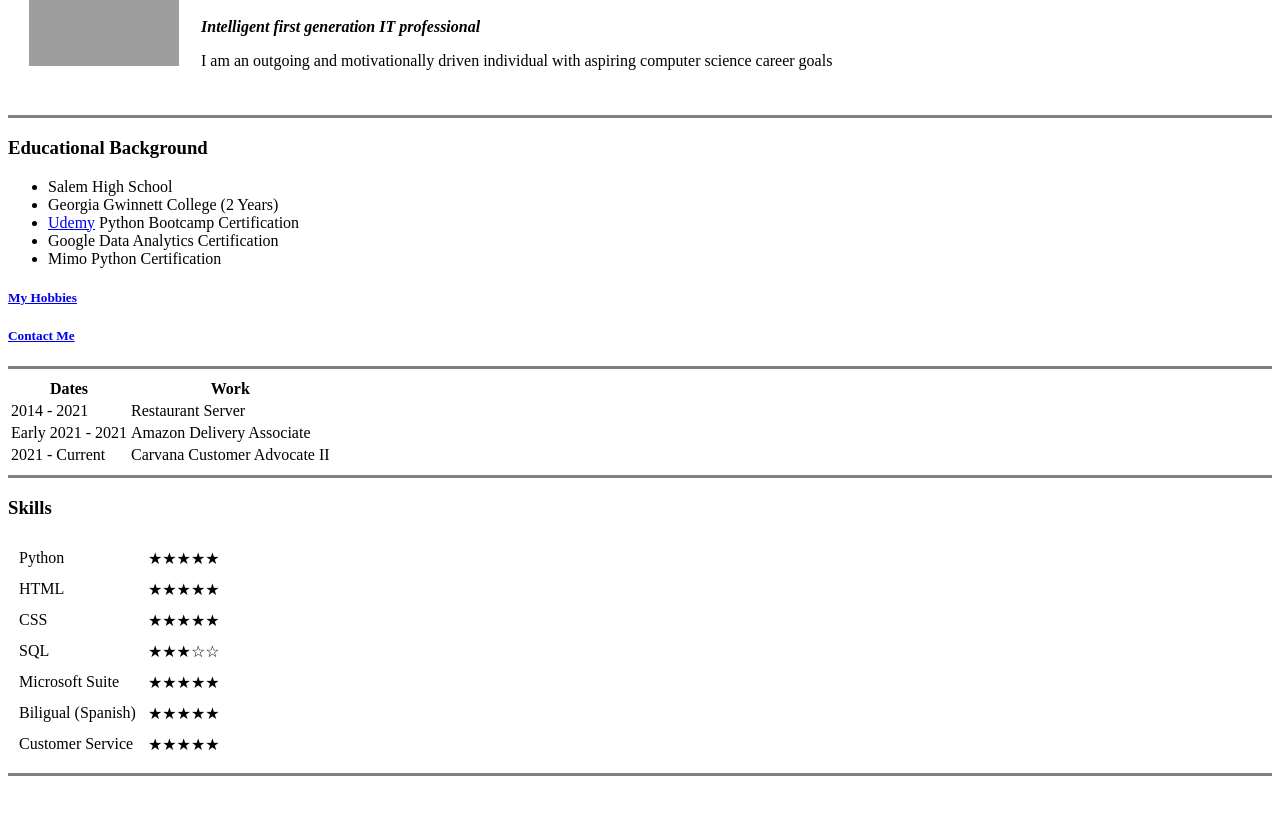
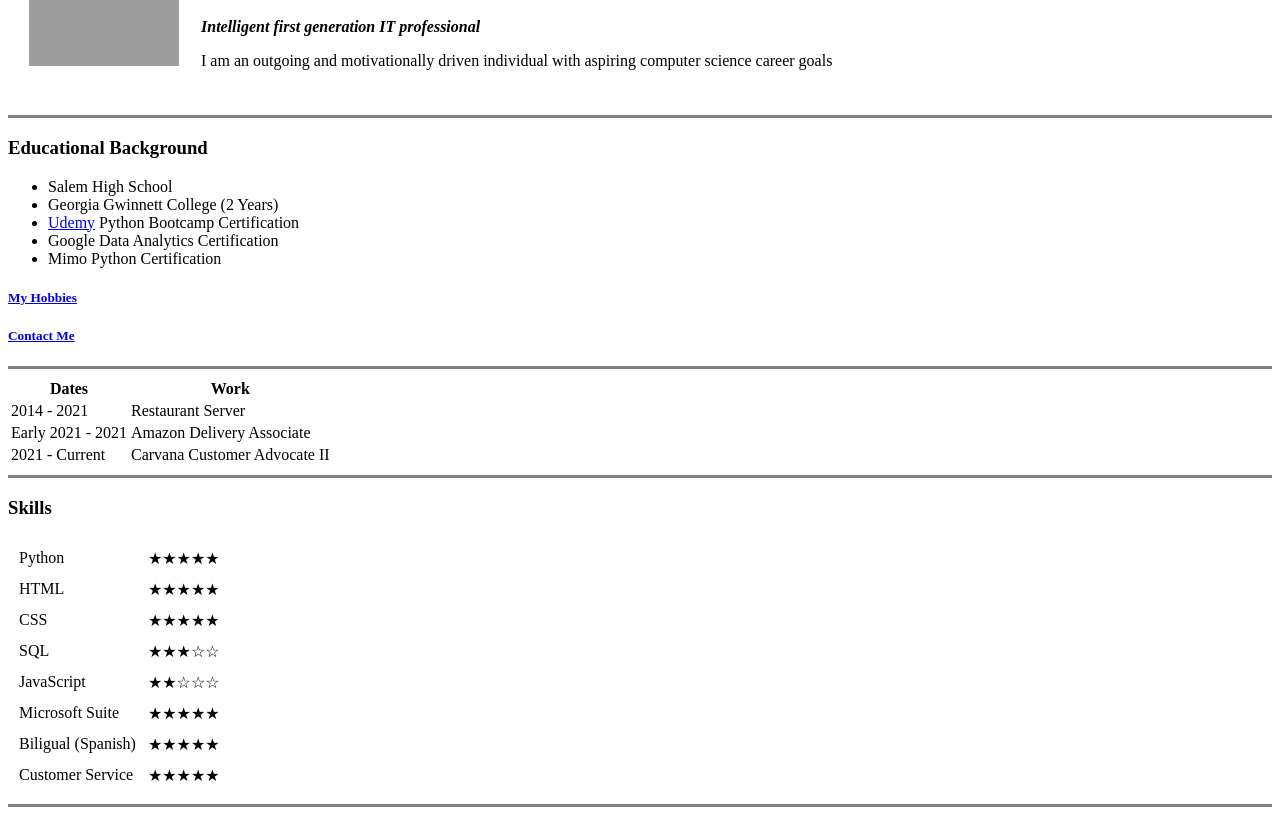
Before and after one commit to JBBrian/simple_cv, a plain HTML site: page index.html in a window 1280 px wide. Shown: the part 130-945 px from the top of the page. Before the commit the page ends 914 px from the top, so only its background shows below. Drawn offline with Linux system fonts and the light colour scheme; grey boxes are pictures that could not be loaded.

Commit message:
Update index.html
added skill to barebones cv

```diff
--- a/index.html
+++ b/index.html
@@ -70,6 +70,10 @@
                 <td>★★★☆☆</td>
             </tr>
             <tr>
+                <td>JavaScript</td>
+                <td>★★☆☆☆</td>
+            </tr>
+            <tr>
                 <td>Microsoft Suite</td>
                 <td>★★★★★</td>
             </tr>
```
